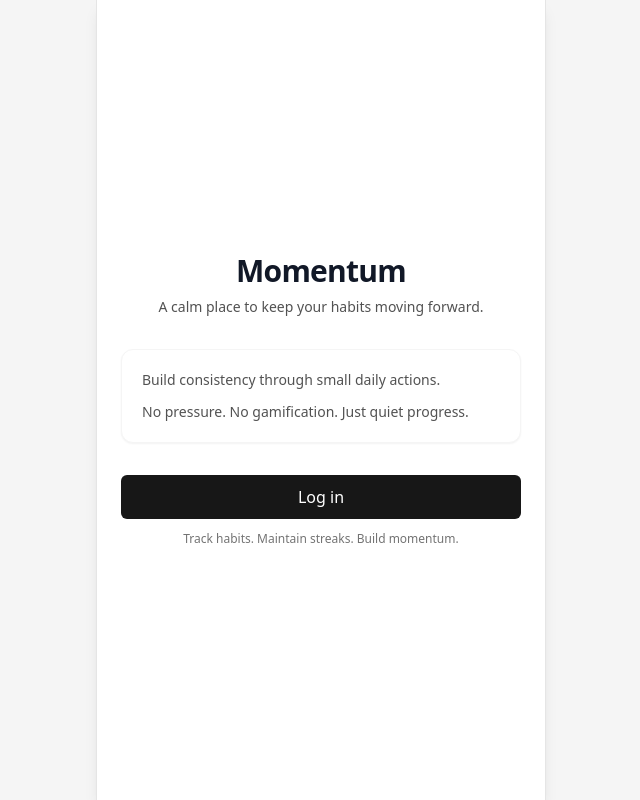
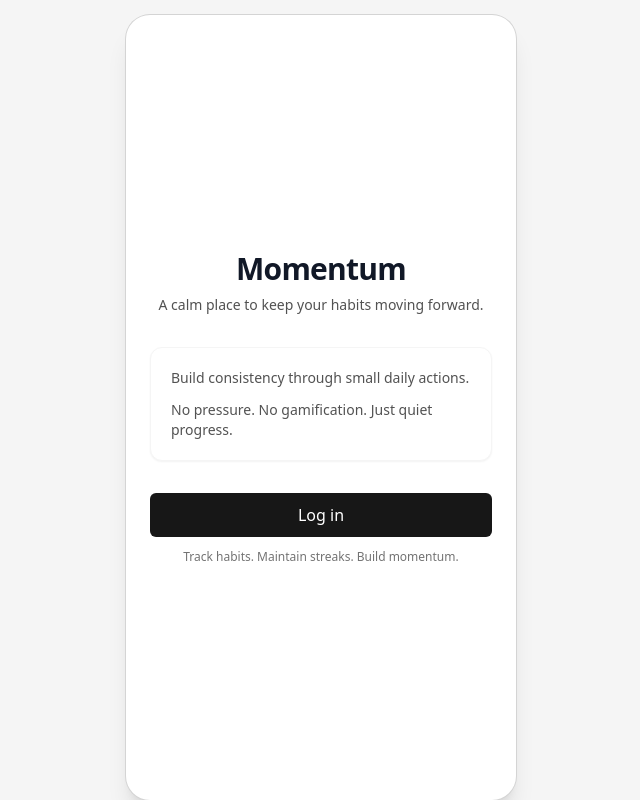
Before and after one commit to decomle/momentum, a React (Vite) app in the folder frontend/momentum-pwa/: page / in a window 1280 px wide. Shown: the whole page, without its empty margins (319-959 px from the left). Built offline with nearby package versions, Linux system fonts and the light colour scheme; no server answers.

Commit message:
phone like experience

```diff
--- a/frontend/momentum-pwa/src/layout/AppLayout.tsx
+++ b/frontend/momentum-pwa/src/layout/AppLayout.tsx
@@ -2,9 +2,11 @@ import { Outlet } from "react-router-dom"
 
 export default function AppLayout() {
   return (
-    <div className="min-h-screen bg-neutral-100 flex justify-center">
-      <div className="w-full max-w-md min-h-screen bg-white shadow-lg ring-1 ring-neutral-200">
-        <Outlet />
+    <div className="min-h-screen bg-neutral-100 flex items-center justify-center sm:items-start sm:pt-[15px] sm:px-2">
+      <div className="w-full max-w-[390px] h-[100dvh] sm:h-[min(calc(100dvh-15px),844px)] bg-white shadow-xl ring-1 ring-neutral-300 overflow-hidden sm:rounded-[24px]">
+        <div className="h-full overflow-y-auto">
+          <Outlet />
+        </div>
       </div>
     </div>
   )
--- a/frontend/momentum-pwa/src/pages/LoginPage.tsx
+++ b/frontend/momentum-pwa/src/pages/LoginPage.tsx
@@ -33,7 +33,7 @@ export default function LoginPage() {
   }
 
   return (
-    <div className="min-h-screen flex items-center justify-center">
+    <div className="min-h-full flex items-center justify-center">
       <div className="w-full max-w-sm p-6 bg-white rounded-xl shadow-sm">
         <h1 className="text-2xl font-semibold text-center mb-6">
           Momentum
--- a/frontend/momentum-pwa/src/pages/demo/Demo404Page.tsx
+++ b/frontend/momentum-pwa/src/pages/demo/Demo404Page.tsx
@@ -1,6 +1,6 @@
 export default function DemoNotFoundPage() {
   return (
-    <div className="min-h-screen flex items-center justify-center">
+    <div className="min-h-full flex items-center justify-center">
       <div className="w-full max-w-md p-6 text-center space-y-6">
 
         <div>
--- a/frontend/momentum-pwa/src/pages/demo/DemoCreateHabitPage.tsx
+++ b/frontend/momentum-pwa/src/pages/demo/DemoCreateHabitPage.tsx
@@ -1,6 +1,6 @@
 export default function DemoCreateHabitPage() {
   return (
-    <div className="min-h-screen flex items-center justify-center p-4">
+    <div className="min-h-full flex items-center justify-center p-4">
       <div className="w-full max-w-md bg-white rounded-xl shadow-sm p-6 space-y-6">
 
         {/* Header */}
--- a/frontend/momentum-pwa/src/pages/demo/DemoDashboardPage.tsx
+++ b/frontend/momentum-pwa/src/pages/demo/DemoDashboardPage.tsx
@@ -18,7 +18,7 @@ export default function DemoDashboardPage() {
   }
 
   return (
-    <div className="min-h-screen flex justify-center">
+    <div className="min-h-full flex justify-center">
       <div className="w-full max-w-md p-4 space-y-5">
 
         {/* Header */}
--- a/frontend/momentum-pwa/src/pages/demo/DemoHabitLogPage.tsx
+++ b/frontend/momentum-pwa/src/pages/demo/DemoHabitLogPage.tsx
@@ -13,7 +13,7 @@ export default function DemoHabitLogPage() {
   }
 
   return (
-    <div className="min-h-screen flex justify-center">
+    <div className="min-h-full flex justify-center">
       <div className="w-full max-w-md p-4 space-y-6">
         {/* Title */}
         <div>
--- a/frontend/momentum-pwa/src/pages/demo/DemoHabitPage.tsx
+++ b/frontend/momentum-pwa/src/pages/demo/DemoHabitPage.tsx
@@ -34,7 +34,7 @@ export default function DemoHabitPage() {
   }
 
   return (
-    <div className="min-h-screen flex justify-center">
+    <div className="min-h-full flex justify-center">
       <div className="w-full max-w-md p-4 space-y-6">
 
         {/* Header */}
--- a/frontend/momentum-pwa/src/pages/demo/DemoHomePage.tsx
+++ b/frontend/momentum-pwa/src/pages/demo/DemoHomePage.tsx
@@ -2,7 +2,7 @@ import { Link } from "react-router-dom"
 
 export default function DemoHomePage() {
   return (
-    <div className="min-h-screen flex items-center justify-center">
+    <div className="min-h-full flex items-center justify-center">
       <div className="w-full max-w-md p-6 space-y-8">
 
         {/* Title */}
--- a/frontend/momentum-pwa/src/pages/demo/DemoLoginPage.tsx
+++ b/frontend/momentum-pwa/src/pages/demo/DemoLoginPage.tsx
@@ -2,7 +2,7 @@ import { Link } from "react-router-dom"
 
 export default function DemoLoginPage() {
   return (
-    <div className="min-h-screen flex justify-center items-center">
+    <div className="min-h-full flex justify-center items-center">
       <div className="w-full max-w-md p-4 space-y-6">
 
         {/* Title */}
--- a/frontend/momentum-pwa/src/pages/demo/DemoRegistrationPage.tsx
+++ b/frontend/momentum-pwa/src/pages/demo/DemoRegistrationPage.tsx
@@ -19,7 +19,7 @@ export default function DemoRegisterPage() {
   }
 
   return (
-    <div className="min-h-screen flex items-start justify-center p-4">
+    <div className="min-h-full flex items-start justify-center p-4">
       <div className="w-full max-w-md space-y-6">
 
         <h1 className="text-2xl font-semibold text-neutral-900">
--- a/frontend/momentum-pwa/src/pages/demo/DemoUpdateHabitPage.tsx
+++ b/frontend/momentum-pwa/src/pages/demo/DemoUpdateHabitPage.tsx
@@ -10,7 +10,7 @@ export default function DemoUpdateHabitPage() {
   const nameError = "Habit name is required."
 
   return (
-    <div className="min-h-screen flex justify-center">
+    <div className="min-h-full flex justify-center">
       <div className="w-full max-w-md p-4 space-y-6">
         {/* Title */}
         <div>
--- a/frontend/momentum-pwa/src/pages/demo/DemoUpdateProfilePage.tsx
+++ b/frontend/momentum-pwa/src/pages/demo/DemoUpdateProfilePage.tsx
@@ -19,7 +19,7 @@ export default function DemoUpdateProfilePage() {
 	}
 
 	return (
-		<div className="min-h-screen flex items-start justify-center p-4">
+		<div className="min-h-full flex items-start justify-center p-4">
 			<div className="w-full max-w-md space-y-6">
 
 				<h1 className="text-2xl font-semibold text-neutral-900">
```
